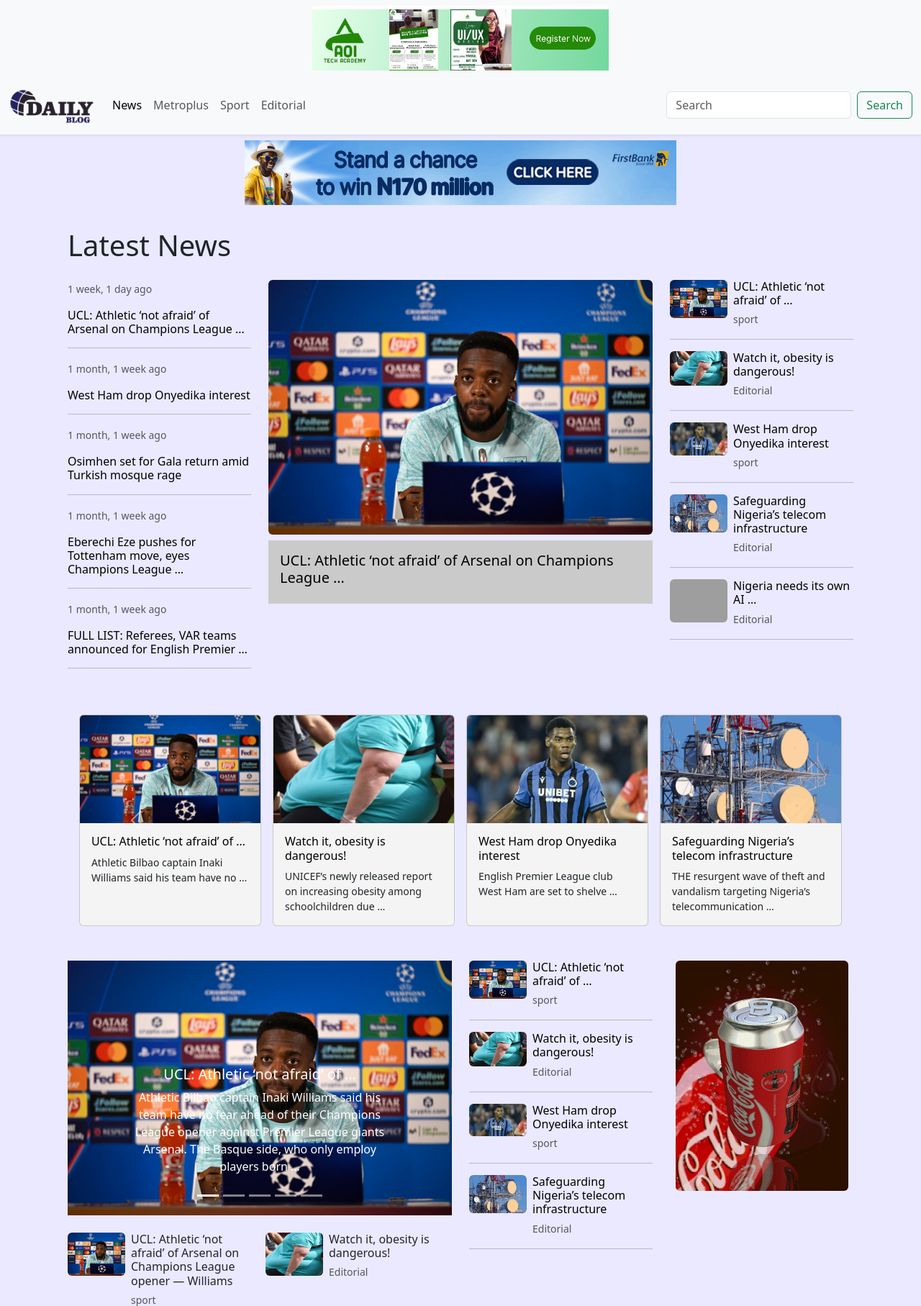
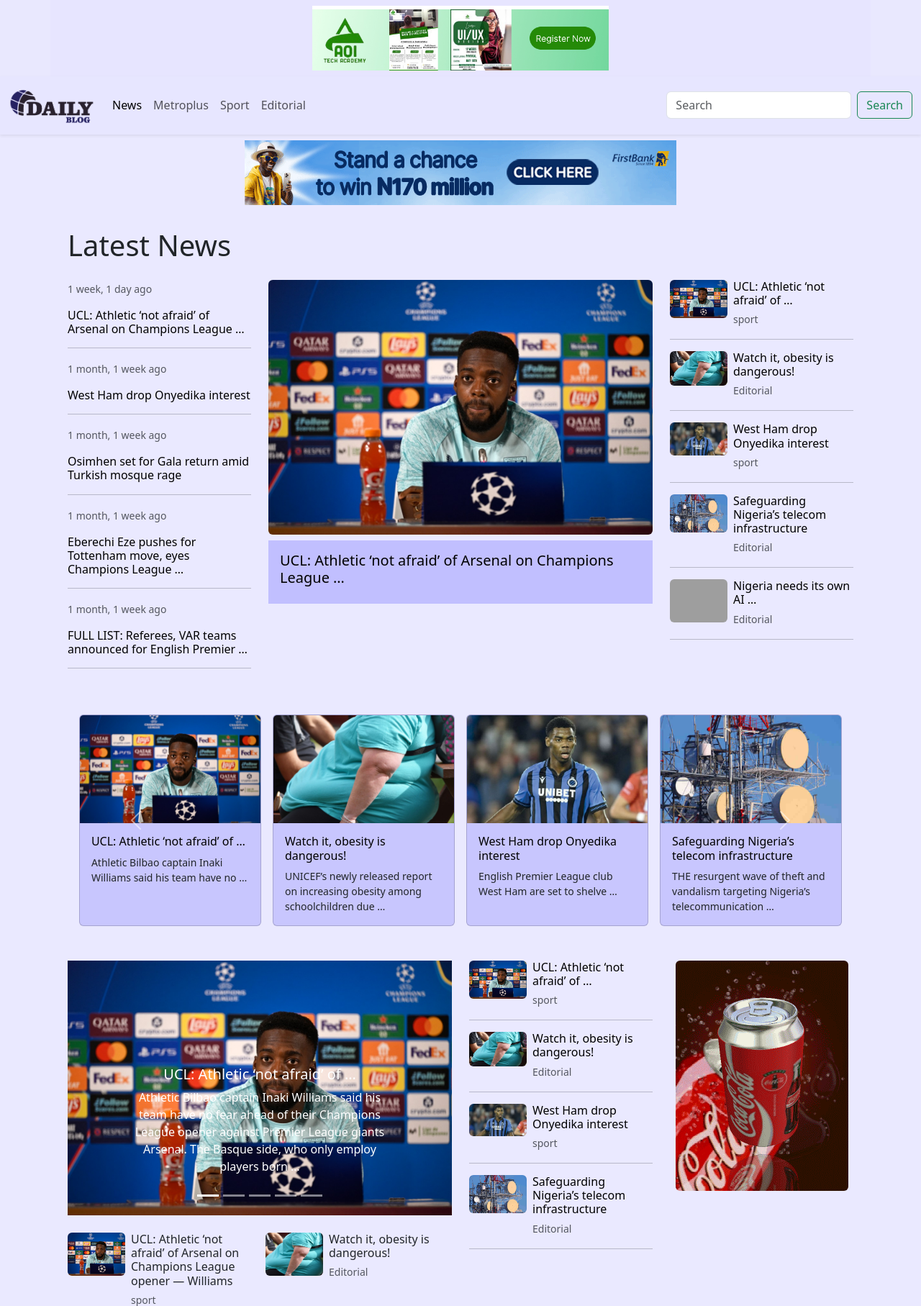
Before and after one commit to tboard20/DailyDrift, a Django app: page / in a window 1280 px wide. Shown: the top 1815 px of the page at 72% size. Run offline with Django 5.2, Linux system fonts and the light colour scheme; data comes from the database, SQL or seed files in the repository; some libraries are stand-ins or nearby versions; grey boxes are pictures that could not be loaded.

Commit message:
commit29

```diff
--- a/dailyblog/dilyapp/templates/base.html
+++ b/dailyblog/dilyapp/templates/base.html
@@ -22,14 +22,17 @@
 
   <body style="background-color:rgba(231, 230, 255, 0.85);">
     <!-- Header Banner -->
+
     <header class="bg-light">
-      <div class="container d-flex justify-content-center py-2";>
+      <div style="background-color:rgba(231, 230, 255, 0.85);">
+      <div class="container d-flex justify-content-center py-2"  style=" width: 100%;background-color:rgba(231, 230, 255, 0.85);">
         <img src="{% static 'image/aoi.jpg' %}" style="width: 37%;" class="img-fluid" alt="Banner Ad">
+      </div>
       </div>
     </header>
 
     <!-- Navbar -->
-    <nav class="navbar navbar-expand-lg bg-body-tertiary shadow-sm">
+    <nav class="navbar navbar-expand-lg shadow-sm" style="background-color:rgba(231, 230, 255, 0.85);">
       <div class="container-fluid">
         <a class="navbar-brand" href="{% url 'home' %}">
           <img src="{% static 'image/Daily-blog.png' %}" class="img-fluid" style="max-width: 120px;" alt="Daily Blog">
--- a/dailyblog/dilyapp/templates/home.html
+++ b/dailyblog/dilyapp/templates/home.html
@@ -28,7 +28,7 @@
           {% if story.image %}
             <img class="img-fluid rounded mb-2" src="{{ story.image.url }}" alt="{{ story.title }}">
           {% endif %}
-          <div class="p-3" style="background-color:#cacaca">
+          <div class="p-3" style="background-color:#c1bfff;">
             <a href="{% url 'article_details' story.slug %}" style=" color: #000000; text-decoration: none;">
               <h2 class="h5">{{ story.title|truncatewords:"9" }}</h2>
             </a>
@@ -68,7 +68,7 @@
         {% endif %}
 
               <div class="col-12 col-sm-6 col-md-3">
-                <div class="card h-100" style="background-color: #f4f4f4">
+                <div class="card h-100" style="background-color:#c8c6fe;">
                   <img src="{{ story.image.url }}" class="card-img-top" style="height:150px; object-fit:cover;" alt="{{ story.title }}">
                   <div class="card-body">
                     <a href="{% url 'article_details' story.slug %}" style=" text-decoration: none;">
```
